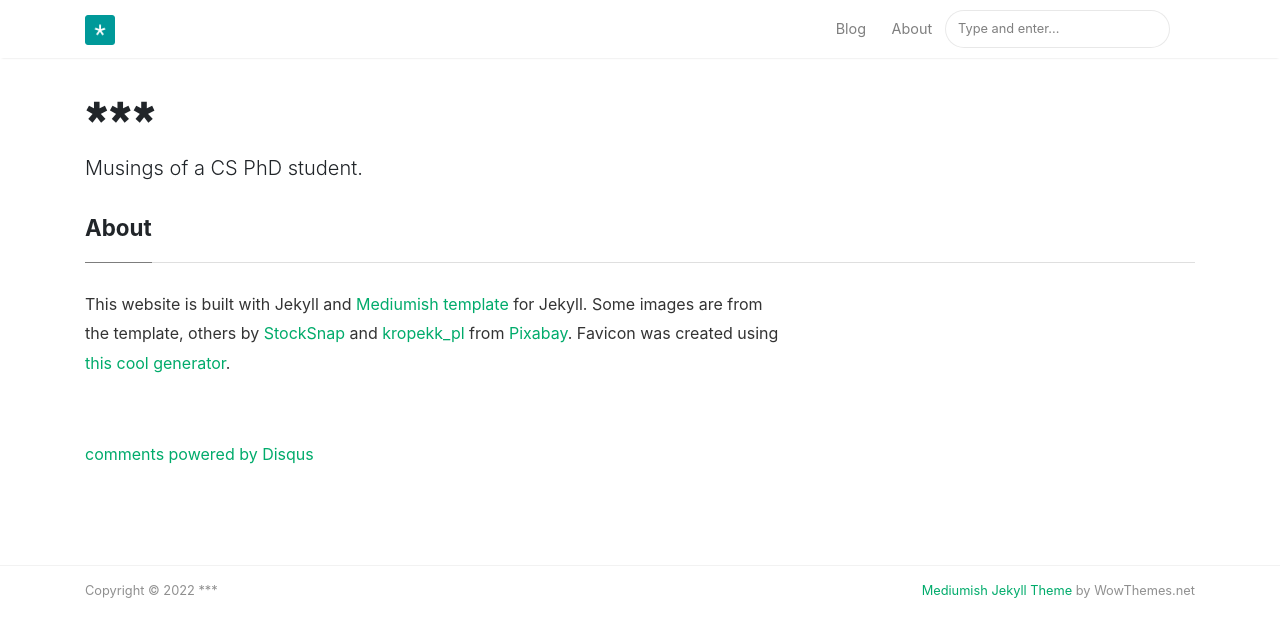
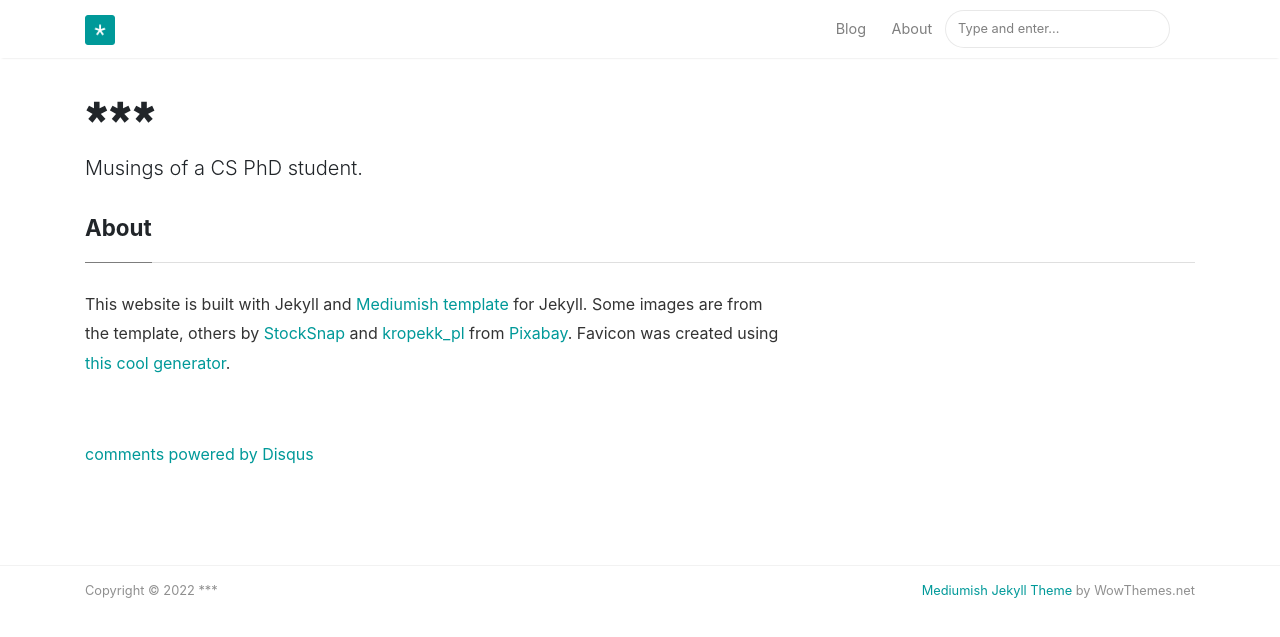
Before and after one commit to r02b/r02b.github.io, a Jekyll site: the page built from _pages/about.md, in a window 1280 px wide. Shown: the top 637 px of the page. Built offline with Jekyll 4.4.1, drawn with Linux system fonts in a browser that asks for light colours; nearby versions of some CDN libraries; comment, search, counter and statistics services are not loaded.

Commit message:
More color adjustments

```diff
--- a/assets/css/screen.css
+++ b/assets/css/screen.css
@@ -12,7 +12,7 @@ License: https://www.wowthemes.net/freebies-license/
 }
 
 a {
-    color: #00ab6b;
+    color: #009999;
     transition: all 0.2s;
 }
 
@@ -337,7 +337,7 @@ span.post-read-more a:hover {
 }
 
 blockquote {
-    border-left: 4px solid #00ab6b;
+    border-left: 4px solid #009999;
     padding: 0 20px;
     font-style: italic;
     color: rgba(0, 0, 0, .5);
```
Also changed, not shown: _layouts/default.html (line endings or trailing spaces).
